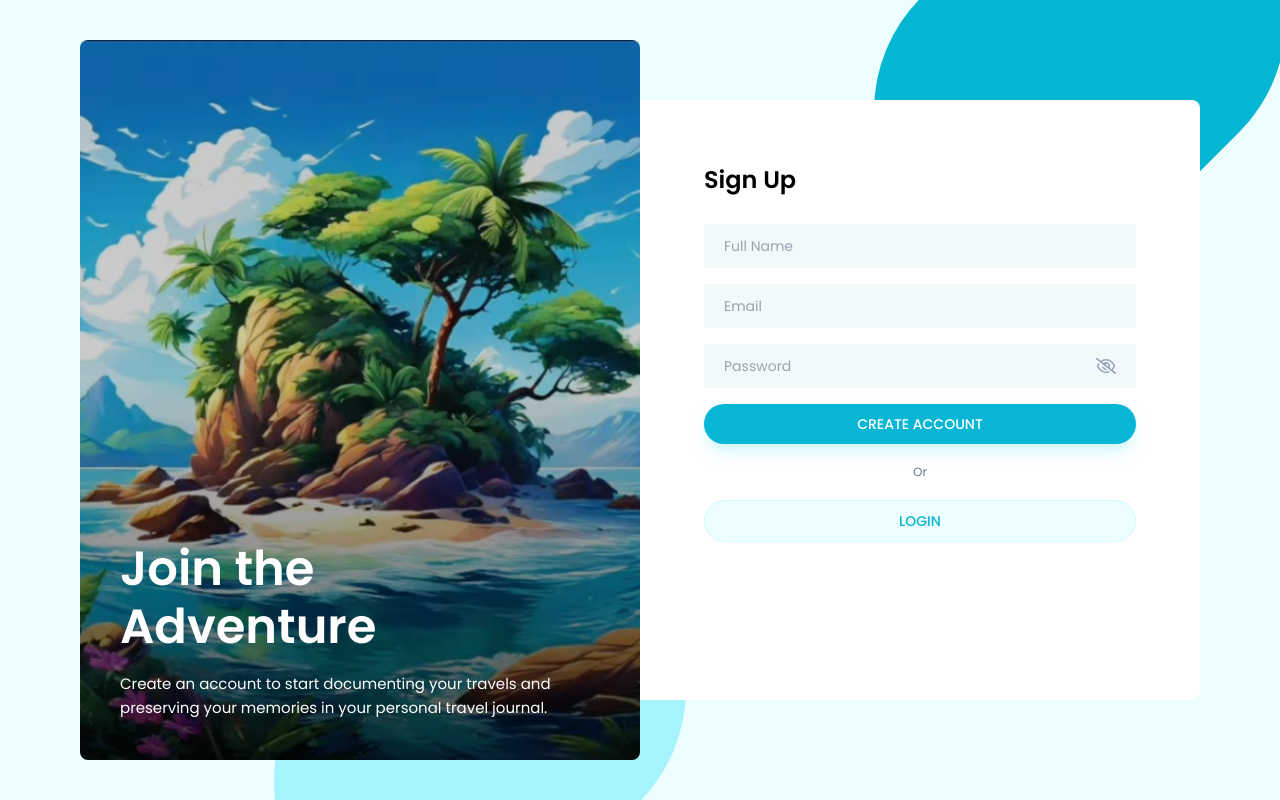
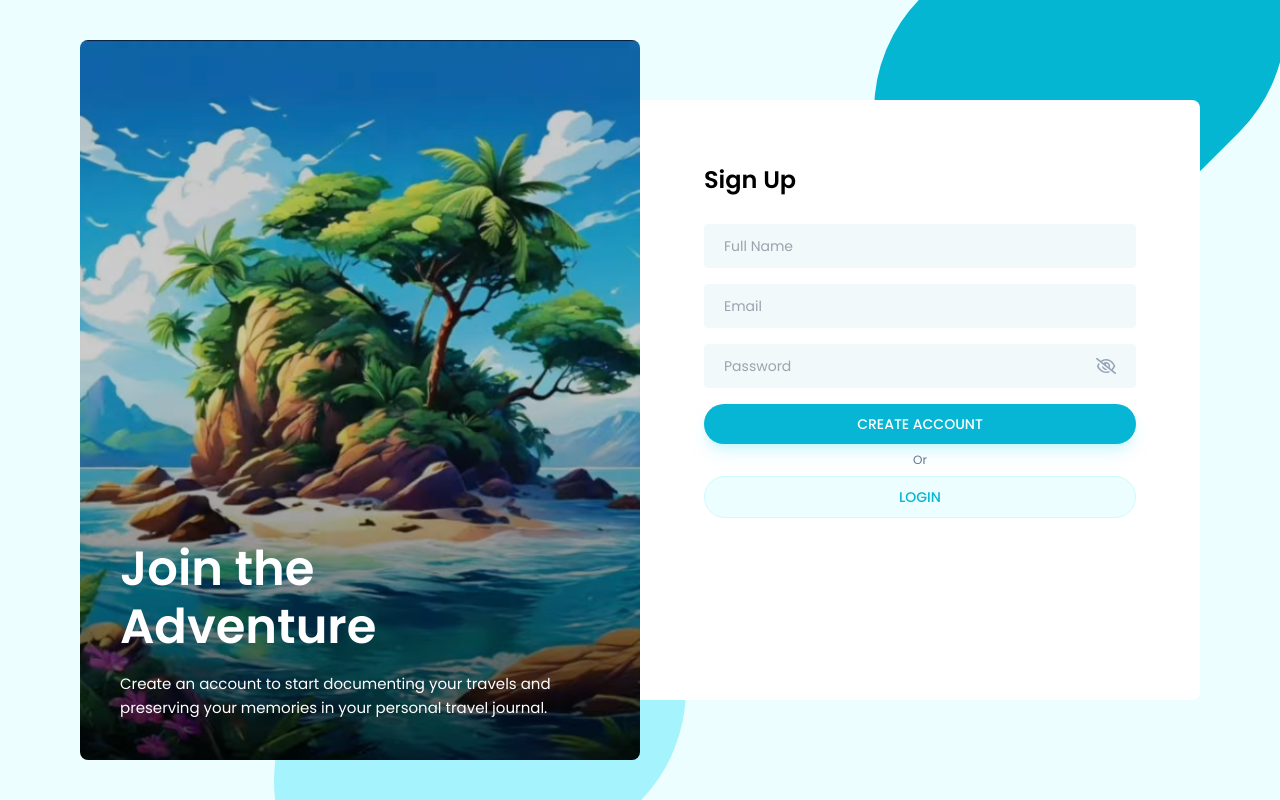
Before and after one commit to deepanshu921372/Travel-Story, a React (Vite) app in the folder travel-story-app/: page /signup in a window 1280 px wide. Built offline with nearby package versions, Linux system fonts and the light colour scheme.

Commit message:
ui fixed

```diff
--- a/travel-story-app/src/pages/Auth/Login.jsx
+++ b/travel-story-app/src/pages/Auth/Login.jsx
@@ -57,7 +57,7 @@ const Login = () => {
       <div className="container h-screen flex flex-col-reverse lg:flex-row items-center justify-center lg:px-20 mx-auto">
         <div className="lg:w-2/4 w-[85%] lg:h-[90vh] h-[40vh] flex items-end bg-login-bg-img bg-cover bg-center rounded-lg p-10 z-50">
           <div>
-            <h4 className="text-5xl text-white font-semibold leading-[58px]">
+            <h4 className="text-3xl md:text-4xl lg:text-5xl text-white font-semibold leading-[58px]">
               Capture Your <br /> Journeys
             </h4>
             <p className="text-white text-[15px] mt-4 pr-7 leading-6">
--- a/travel-story-app/src/pages/Auth/SignUp.jsx
+++ b/travel-story-app/src/pages/Auth/SignUp.jsx
@@ -107,7 +107,7 @@ const SignUp = () => {
               CREATE ACCOUNT
             </button>
 
-            <p className="text-xs text-slate-500 text-center my-4">Or</p>
+            <p className="text-xs text-slate-500 text-center my-1">Or</p>
 
             <button
               type="submit"
```
